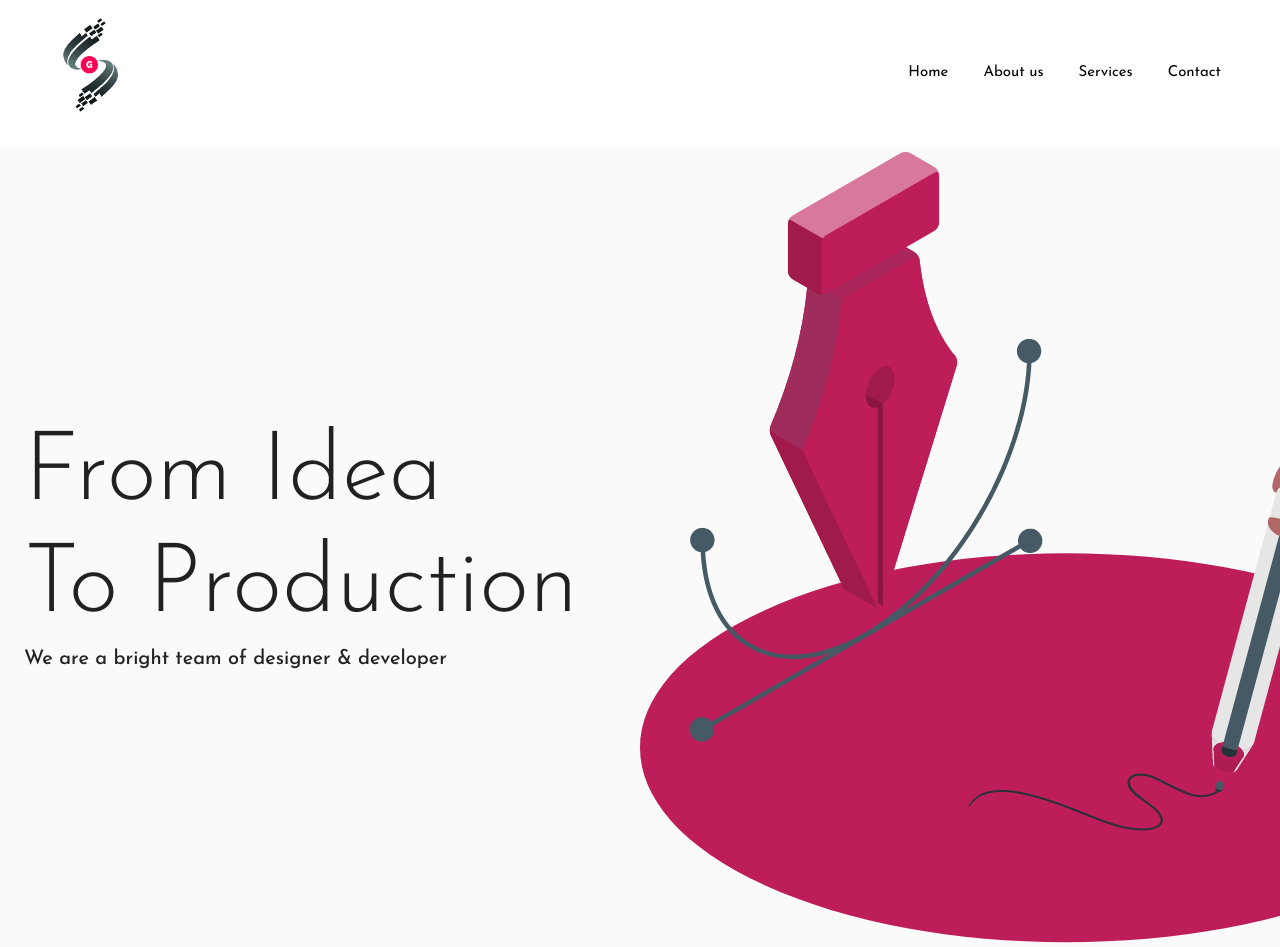
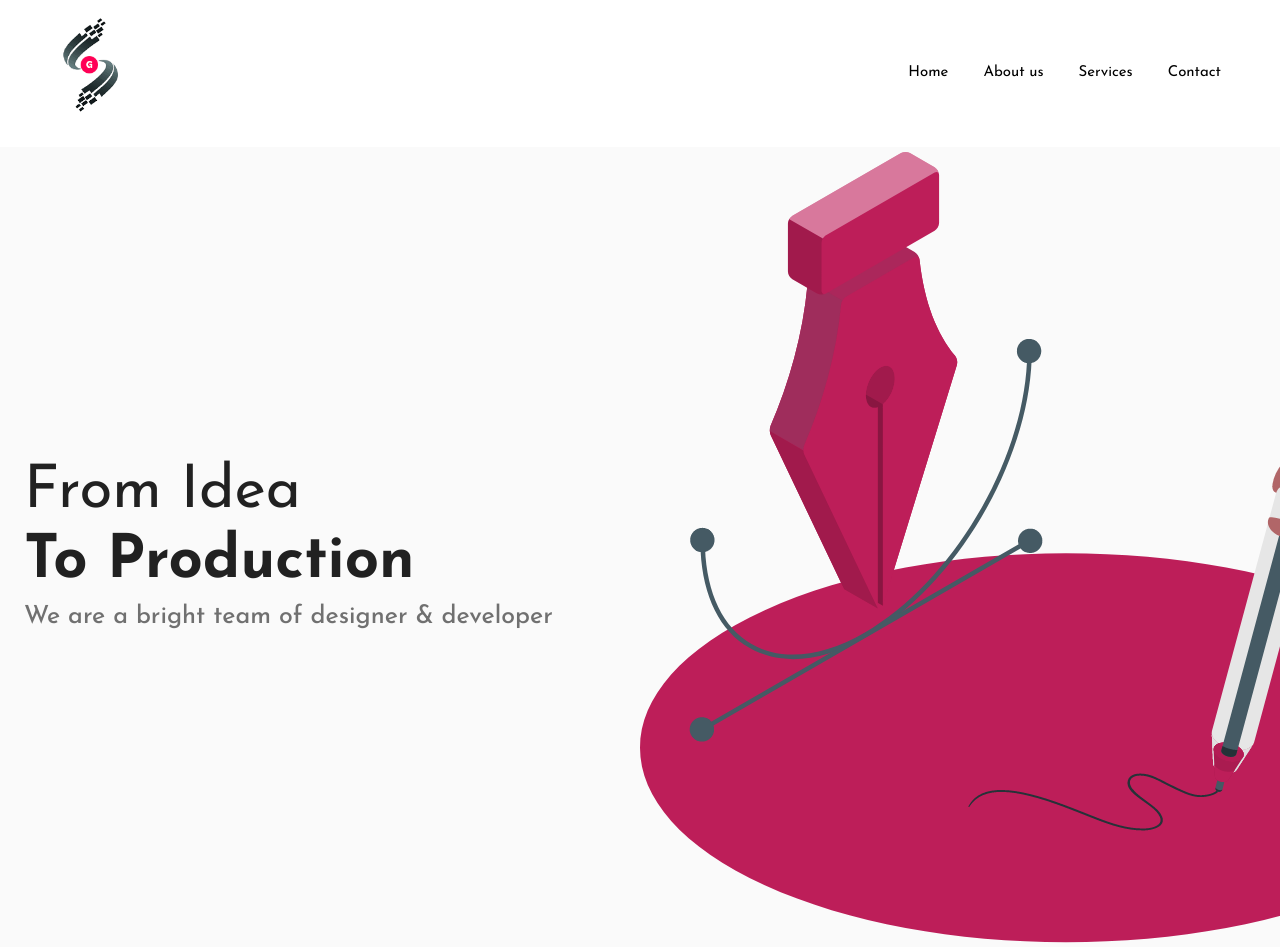
Before and after one commit to VinCodeTheWeb/genosio, a React (Create React App) app in the folder client/: page / in a window 1280 px wide. Shown: the top 947 px of the page. Built offline with nearby package versions, Linux system fonts and the light colour scheme.

Commit message:
typography styles in hero section adjusted to the design mockup

```diff
--- a/client/public/index.html
+++ b/client/public/index.html
@@ -22,7 +22,7 @@
       Learn how to configure a non-root public URL by running `npm run build`.
     -->
         <link
-            href="https://fonts.googleapis.com/css2?family=Josefin+Sans:100,200,300,400,500,600,700"
+            href="https://fonts.googleapis.com/css2?family=Josefin+Sans:100,200,300,400,500,600,700,800,900"
             rel="stylesheet"
         />
         <link rel="stylesheet" href="https://fonts.googleapis.com/css?family=Roboto:300,400,500,700&display=swap" />
--- a/client/src/pages/home/home.component.tsx
+++ b/client/src/pages/home/home.component.tsx
@@ -1,5 +1,5 @@
 import React from 'react';
-import { Typography, Container, Grid } from '@material-ui/core';
+import { Typography, Container, Grid, Box } from '@material-ui/core';
 
 // Assets
 import Illustration from 'assets/illustration@2x.png';
@@ -18,9 +18,15 @@ const HomePage: React.FC = () => {
             <Header />
             <Container className={classes.container}>
                 <Grid container direction="column" justify="center" md={6}>
-                    <Typography variant="h1">From Idea</Typography>
-                    <Typography variant="h1">To Production</Typography>
-                    <Typography variant="h6">We are a bright team of designer & developer</Typography>
+                    <Typography className={classes.headingFirst} variant="h1">
+                        From Idea
+                    </Typography>
+                    <Typography className={classes.headingSecond} variant="h1">
+                        To Production
+                    </Typography>
+                    <Typography className={classes.subheading} variant="h6">
+                        We are a bright team of designer & developer
+                    </Typography>
                 </Grid>
                 <Grid container direction="column" justify="center" md={6}>
                     <img src={Illustration} alt="illustration" />
--- a/client/src/pages/home/home.styles.ts
+++ b/client/src/pages/home/home.styles.ts
@@ -1,13 +1,26 @@
-import { makeStyles } from '@material-ui/core/styles';
+import { makeStyles, createStyles } from '@material-ui/core/styles';
 
 // Home type
 import { IHome } from './home.type';
 
-const styles = (): IHome => ({
-    container: {
-        display: 'flex',
-        height: '800px',
-    },
-});
+const styles = () =>
+    createStyles({
+        container: {
+            display: 'flex',
+            height: '800px',
+        },
+        headingFirst: {
+            fontSize: '6rem',
+            fontWeight: 400,
+        },
+        headingSecond: {
+            fontSize: '6rem',
+            fontWeight: 900,
+        },
+        subheading: {
+            fontSize: '2.5rem',
+            color: '#707070',
+        },
+    });
 
 export const useStyles = makeStyles(styles);
```
Also changed, not shown: client/src/pages/home/home.type.ts (+8 -0 lines), client/src/assets/illustration.png (added).
